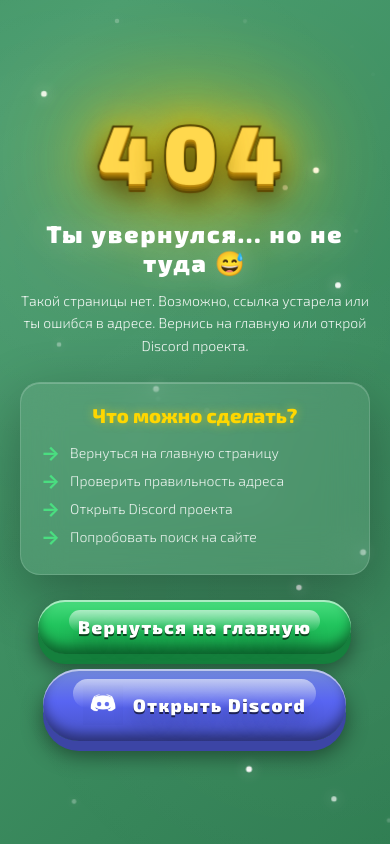
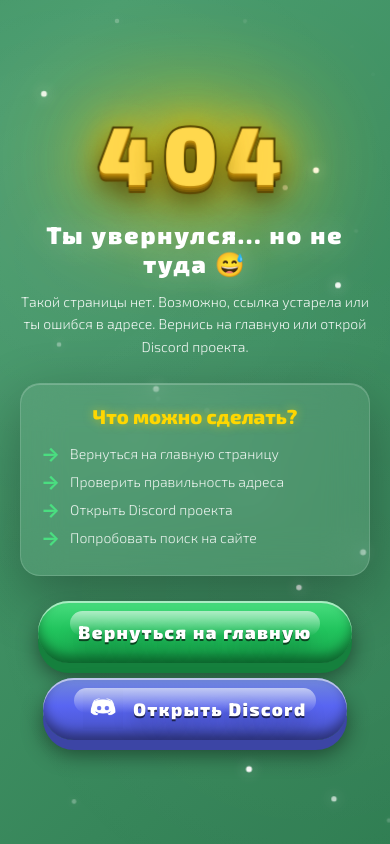
Before and after one commit to ilyusha379202023-crypto/Evades-3, a plain HTML site: page 404.html in a window 390 px wide. Drawn offline with Linux system fonts and the light colour scheme.

Commit message:
Refactor button styles and animations in 404.html

```diff
--- a/404.html
+++ b/404.html
@@ -206,14 +206,8 @@
     }
 
     @keyframes ripple {
-      from {
-        transform: scale(0);
-        opacity: 1;
-      }
-      to {
-        transform: scale(4);
-        opacity: 0;
-      }
+      from { transform: scale(0); opacity: 1; }
+      to { transform: scale(4); opacity: 0; }
     }
 
     .button-container {
@@ -225,34 +219,63 @@
       animation: fadeIn 1s ease 0.9s both;
     }
 
-    .back-button {
-      display: inline-block;
-      background: linear-gradient(180deg, #4ade80 0%, #22c55e 45%, #16a34a 100%);
-      color: white;
-      padding: 14px 35px;
+    /* ====== КНОПКИ: фикс центра текста + фикс нижней части ====== */
+    .back-button,
+    .discord-button {
+      height: 60px;                 /* фиксируем высоту (и центрирование будет стабильным) */
+      padding: 0 35px;              /* убрали вертикальный padding */
+      border-radius: 60px;
+
+      display: inline-flex;
+      align-items: center;
+      justify-content: center;
+
       font-size: 17px;
       font-weight: 900;
+      font-family: 'Exo 2', sans-serif;
+      letter-spacing: 1.5px;
+      line-height: 1;
+      white-space: nowrap;
+
       border: 0;
-      border-radius: 60px;
       cursor: pointer;
       text-decoration: none;
       position: relative;
-      transform: translateY(0);
-      will-change: box-shadow, filter, transform;
-      transition: transform 0.22s ease, box-shadow 0.22s ease, filter 0.22s ease;
+
+      transform: none;              /* ВАЖНО: кнопка НЕ двигается вниз */
+      will-change: box-shadow, filter;
+      transition: box-shadow 0.22s ease, filter 0.22s ease;
+
+      text-shadow:
+        0 2px 0 rgba(0,0,0,0.6),
+        0 8px 20px rgba(0,0,0,0.35);
+
+      overflow: hidden;
+    }
+
+    .back-button {
+      background: linear-gradient(180deg, #4ade80 0%, #22c55e 45%, #16a34a 100%);
+      color: white;
       box-shadow:
         0 10px 0 #15803d,
         0 14px 22px rgba(0,0,0,0.48),
         inset 0 2px 0 rgba(255,255,255,0.55),
         inset 0 -7px 12px rgba(0,0,0,0.4);
-      text-shadow:
-        0 2px 0 rgba(0,0,0,0.6),
-        0 8px 20px rgba(0,0,0,0.35);
-      font-family: 'Exo 2', sans-serif;
-      letter-spacing: 1.5px;
     }
 
-    .back-button::before {
+    .discord-button {
+      gap: 10px;
+      background: linear-gradient(180deg, #7289da 0%, #5865f2 45%, #4752c4 100%);
+      color: white;
+      box-shadow:
+        0 10px 0 #3c45a5,
+        0 14px 22px rgba(0,0,0,0.48),
+        inset 0 2px 0 rgba(255,255,255,0.55),
+        inset 0 -7px 12px rgba(0,0,0,0.4);
+    }
+
+    .back-button::before,
+    .discord-button::before {
       content: "";
       position: absolute;
       left: 10%;
@@ -275,66 +298,6 @@
         inset 0 -7px 12px rgba(0,0,0,0.4);
     }
 
-    .back-button:active {
-      transform: translateY(6px);
-      filter: brightness(0.98);
-      box-shadow:
-        0 4px 0 #15803d,
-        0 8px 14px rgba(0,0,0,0.35),
-        inset 0 1px 0 rgba(255,255,255,0.5),
-        inset 0 -5px 10px rgba(0,0,0,0.35);
-    }
-
-    .discord-button {
-      display: inline-flex;
-      align-items: center;
-      justify-content: center;
-      gap: 10px;
-      background: linear-gradient(180deg, #7289da 0%, #5865f2 45%, #4752c4 100%);
-      color: white;
-      padding: 14px 35px;
-      font-size: 17px;
-      font-weight: 900;
-      border: 0;
-      border-radius: 60px;
-      cursor: pointer;
-      text-decoration: none;
-      position: relative;
-      transform: translateY(0);
-      will-change: box-shadow, filter, transform;
-      transition: transform 0.22s ease, box-shadow 0.22s ease, filter 0.22s ease;
-      box-shadow:
-        0 10px 0 #3c45a5,
-        0 14px 22px rgba(0,0,0,0.48),
-        inset 0 2px 0 rgba(255,255,255,0.55),
-        inset 0 -7px 12px rgba(0,0,0,0.4);
-      text-shadow:
-        0 2px 0 rgba(0,0,0,0.6),
-        0 8px 20px rgba(0,0,0,0.35);
-      font-family: 'Exo 2', sans-serif;
-      letter-spacing: 1.5px;
-    }
-
-    .discord-icon {
-      width: 40px;
-      height: 40px;
-      flex: 0 0 auto;
-      object-fit: contain;
-    }
-
-    .discord-button::before {
-      content: "";
-      position: absolute;
-      left: 10%;
-      right: 10%;
-      top: 10px;
-      height: 40%;
-      border-radius: 999px;
-      background: linear-gradient(180deg, rgba(255,255,255,0.65), rgba(255,255,255,0));
-      opacity: 0.9;
-      pointer-events: none;
-    }
-
     .discord-button:hover {
       filter: brightness(1.08) drop-shadow(0 0 14px rgba(114, 137, 218, 0.45));
       box-shadow:
@@ -345,8 +308,17 @@
         inset 0 -7px 12px rgba(0,0,0,0.4);
     }
 
+    /* ВАЖНО: НЕТ translateY. Только меняем высоту "основания" через тени */
+    .back-button:active {
+      filter: brightness(0.98);
+      box-shadow:
+        0 4px 0 #15803d,
+        0 8px 14px rgba(0,0,0,0.35),
+        inset 0 1px 0 rgba(255,255,255,0.5),
+        inset 0 -5px 10px rgba(0,0,0,0.35);
+    }
+
     .discord-button:active {
-      transform: translateY(6px);
       filter: brightness(0.98);
       box-shadow:
         0 4px 0 #3c45a5,
@@ -355,39 +327,36 @@
         inset 0 -5px 10px rgba(0,0,0,0.35);
     }
 
+    /* Иконка Discord больше не "плавает" по baseline */
+    .discord-icon {
+      width: 40px;
+      height: 40px;
+      flex: 0 0 auto;
+      object-fit: contain;
+      display: block;
+    }
+
+    .discord-button span {
+      line-height: 1;
+    }
+
     @media (max-width: 768px) {
-      .error-container {
-        padding: 20px;
-      }
+      .error-container { padding: 20px; }
+      .error-code { margin-bottom: 20px; }
+      .suggestions-card { padding: 20px; }
 
-      .error-code {
-        margin-bottom: 20px;
-      }
-
-      .suggestions-card {
-        padding: 20px;
-      }
-
-      .back-button {
-        padding: 16px 40px;
+      .back-button,
+      .discord-button {
+        height: 62px;
+        padding: 0 40px;
         font-size: 18px;
       }
 
-      .discord-button {
-        padding: 16px 40px;
-        font-size: 18px;
-      }
-
-      .button-container {
-        gap: 15px;
-      }
+      .button-container { gap: 15px; }
     }
 
     @media (prefers-reduced-motion: reduce) {
-      * {
-        animation: none !important;
-        transition: none !important;
-      }
+      * { animation: none !important; transition: none !important; }
     }
   </style>
 </head>
@@ -472,14 +441,11 @@
             pointer-events: none;
           `;
 
-          this.style.position = 'relative';
           this.appendChild(ripple);
-
           setTimeout(() => ripple.remove(), 600);
         });
       });
     });
-
   </script>
 </body>
 </html>
```
